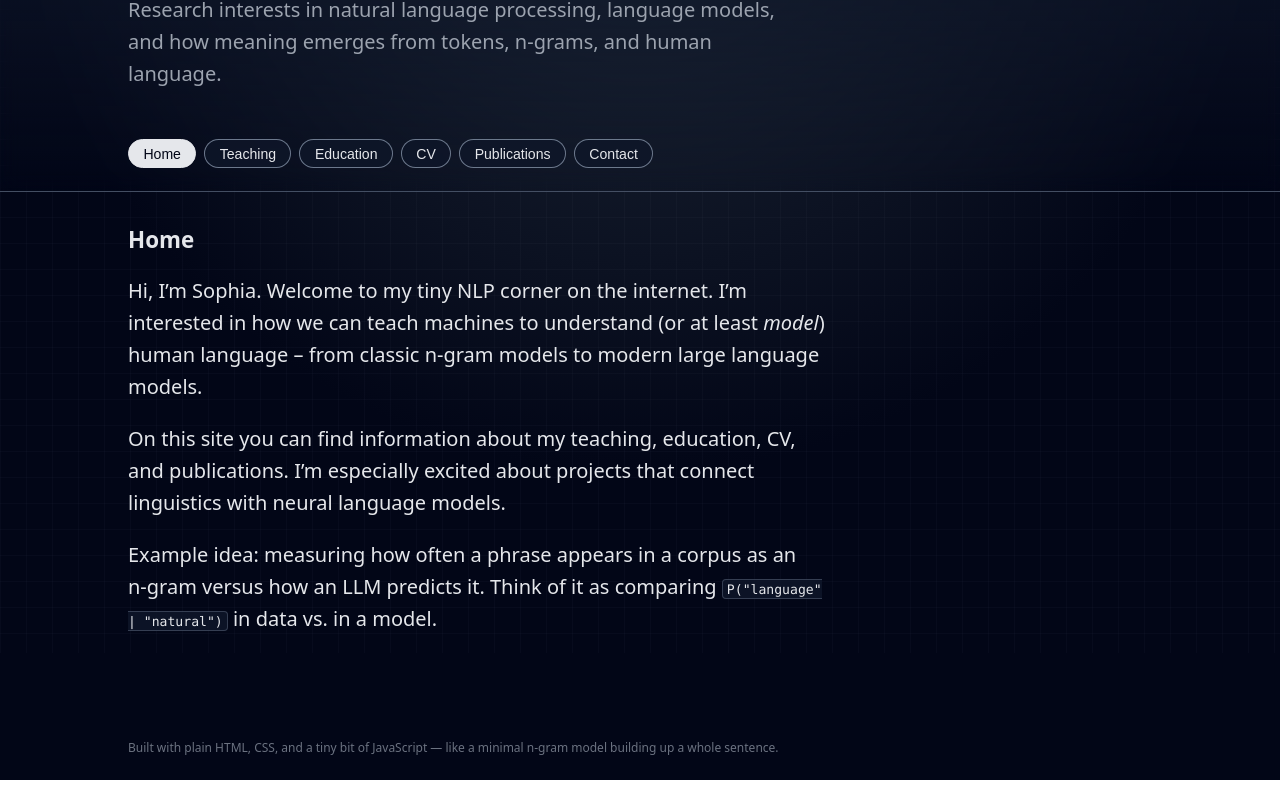
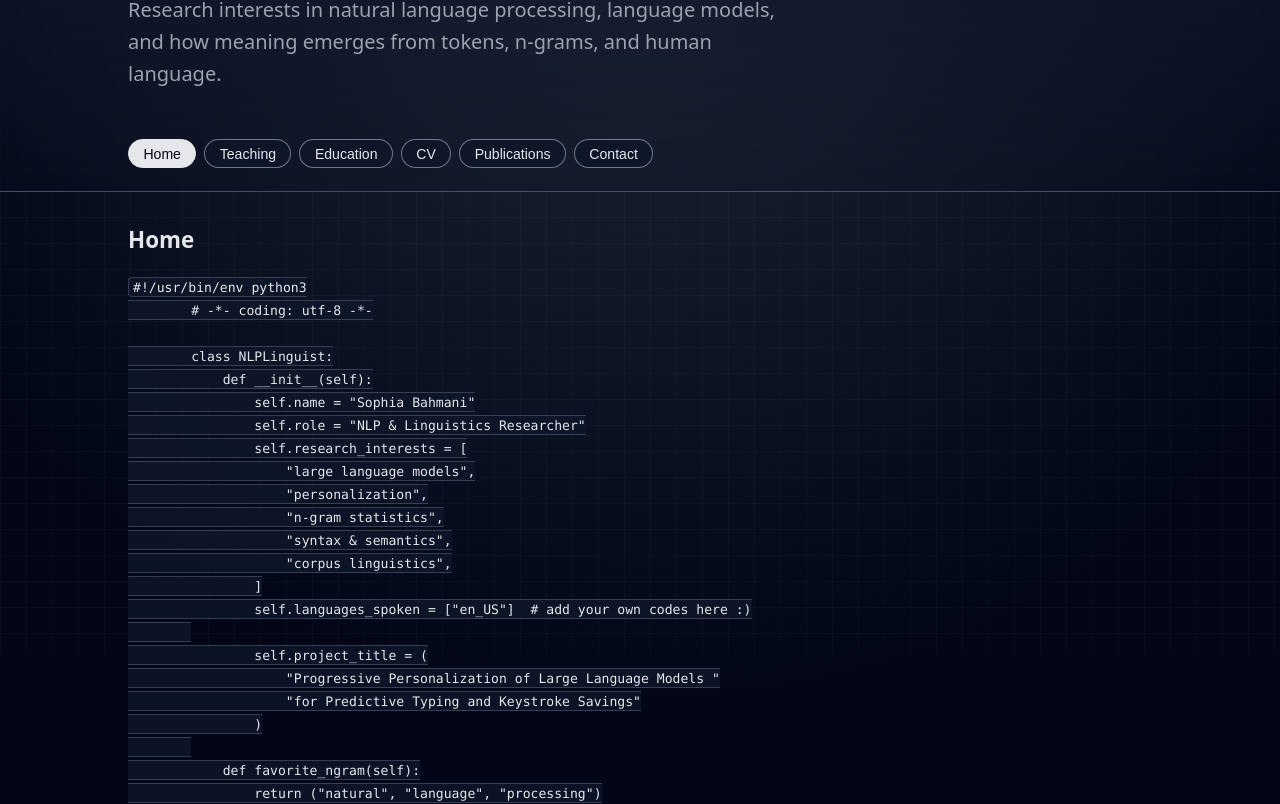
Before and after one commit to Sophia-bahmani/Sophia-bahmani.github.io, a plain HTML site: page index.html in a window 1280 px wide. Shown: the part 147-951 px from the top of the page. Before the commit the page ends 927 px from the top, so only its background shows below. Drawn offline with Linux system fonts and the light colour scheme.

Commit message:
Insert NLPLinguist class and introduction example
Added Python code snippet for NLPLinguist class and introduction method.

```diff
--- a/index.html
+++ b/index.html
@@ -299,23 +299,45 @@
       <!-- HOME -->
       <section id="home" class="tab-content active">
         <h2>Home</h2>
-        <p>
-          Hi, I’m Sophia. Welcome to my tiny NLP corner on the internet. I’m
-          interested in how we can teach machines to understand (or at least
-          <em>model</em>) human language – from classic n‑gram models to modern
-          large language models.
-        </p>
-        <p>
-          On this site you can find information about my teaching, education,
-          CV, and publications. I’m especially excited about projects that
-          connect linguistics with neural language models.
-        </p>
+        <pre><code>#!/usr/bin/env python3
+        # -*- coding: utf-8 -*-
 
-        <p>
-          Example idea: measuring how often a phrase appears in a corpus as an
-          n‑gram versus how an LLM predicts it. Think of it as comparing
-          <code>P("language" | "natural")</code> in data vs. in a model.
-        </p>
+        class NLPLinguist:
+            def __init__(self):
+                self.name = "Sophia Bahmani"
+                self.role = "NLP &amp; Linguistics Researcher"
+                self.research_interests = [
+                    "large language models",
+                    "personalization",
+                    "n-gram statistics",
+                    "syntax &amp; semantics",
+                    "corpus linguistics",
+                ]
+                self.languages_spoken = ["en_US"]  # add your own codes here :)
+
+                self.project_title = (
+                    "Progressive Personalization of Large Language Models "
+                    "for Predictive Typing and Keystroke Savings"
+                )
+
+            def favorite_ngram(self):
+                return ("natural", "language", "processing")
+
+            def introduce(self):
+                ngram = " ".join(self.favorite_ngram())
+                print(f"👋 Hi, I'm {self.name} — {self.role}.")
+                print(f"I spend a lot of time thinking about '{ngram}' and how LLMs handle it.")
+                print(f"My current research: {self.project_title}.")
+                print(
+                    "In short, I study how to personalize LLMs so they adapt to each user "
+                    "and save them keystrokes while typing."
+                )
+        if __name__ == "__main__":
+        me = NLPLinguist()
+        me.introduce()</code></pre>
+
+
+
       </section>
 
       <!-- TEACHING -->
```
